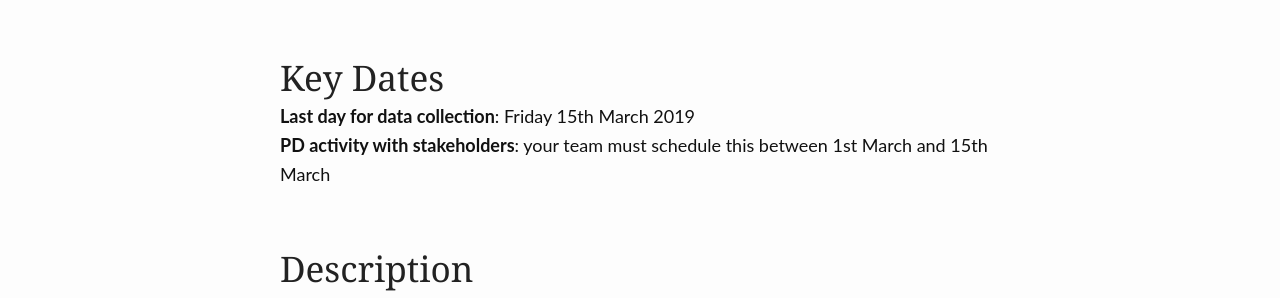
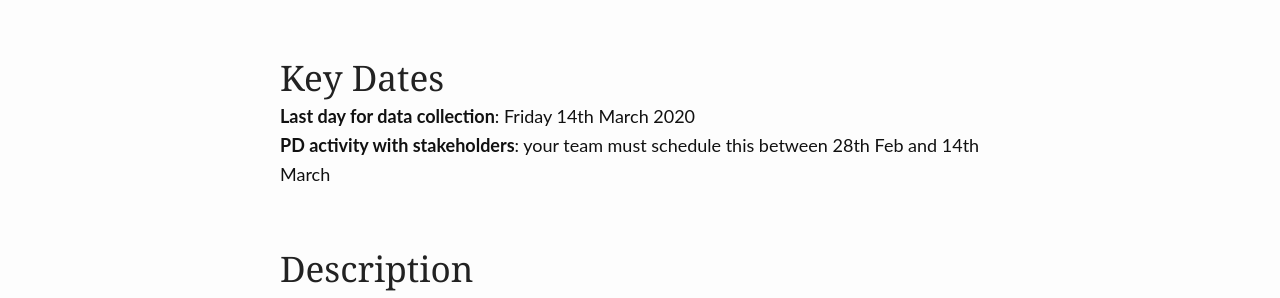
Before and after one commit to edinburghlivinglab/ddc, a Jekyll site: the page built from pages/development.md, in a window 1280 px wide and 1400 px high, scrolled down 199 px. Shown: the part 154-452 px from the top of the window. Built offline with Jekyll 4.4.1, drawn with Linux system fonts in a browser that asks for light colours; some of the changed text lies outside the part shown.

Commit message:
Update development.md

```diff
--- a/pages/development.md
+++ b/pages/development.md
@@ -8,8 +8,8 @@ permalink: "/development/"
 
 ## Key Dates
 
-**Last day for data collection**: Friday 15th March 2019
-**PD activity with stakeholders**: your team must schedule this between 1st March and 15th March
+**Last day for data collection**: Friday 14th March 2020
+**PD activity with stakeholders**: your team must schedule this between 28th Feb and 14th March
 
 ## Description
 
```
Also changed, not shown: other parts of pages/development.md (+1 -0 lines).
